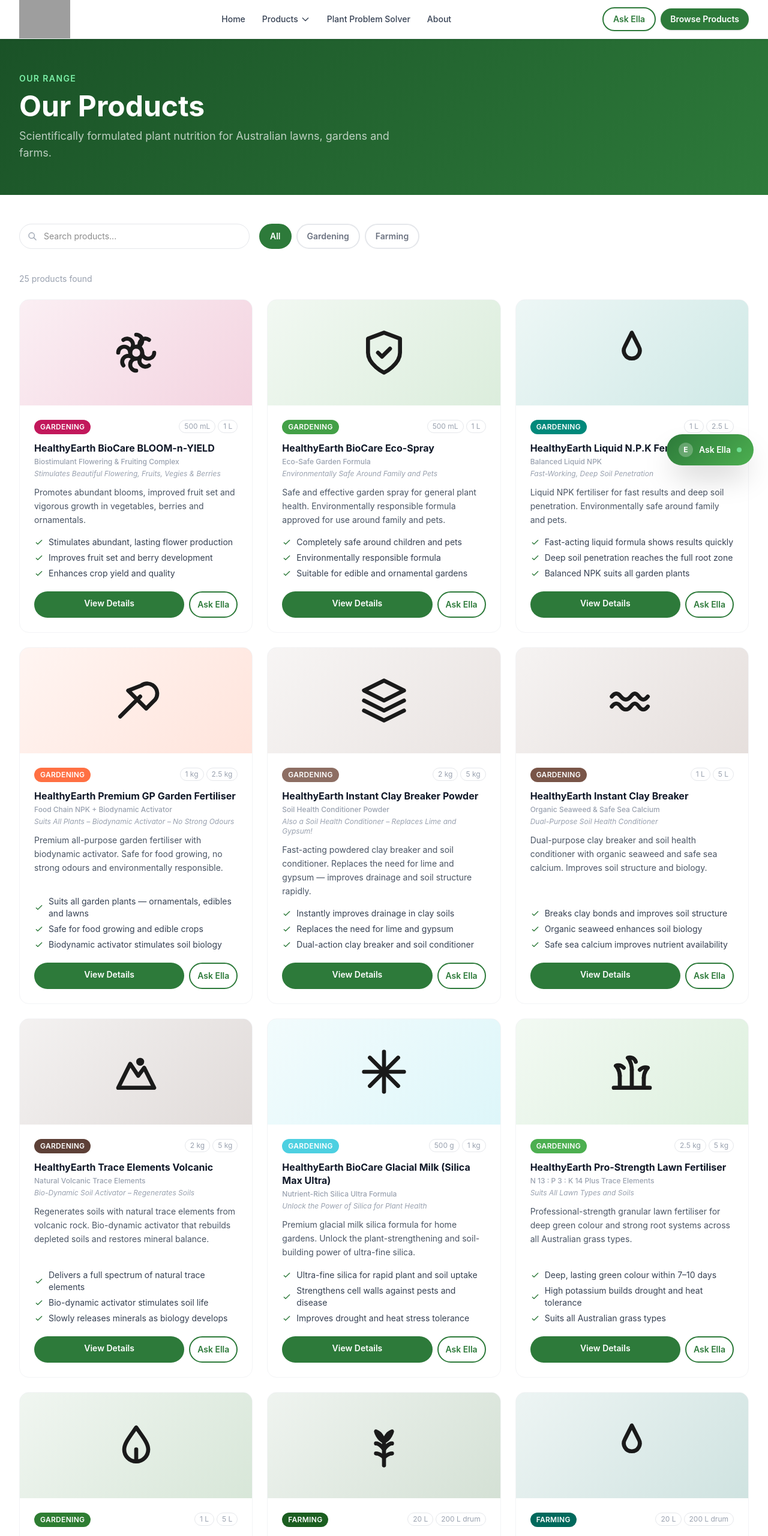
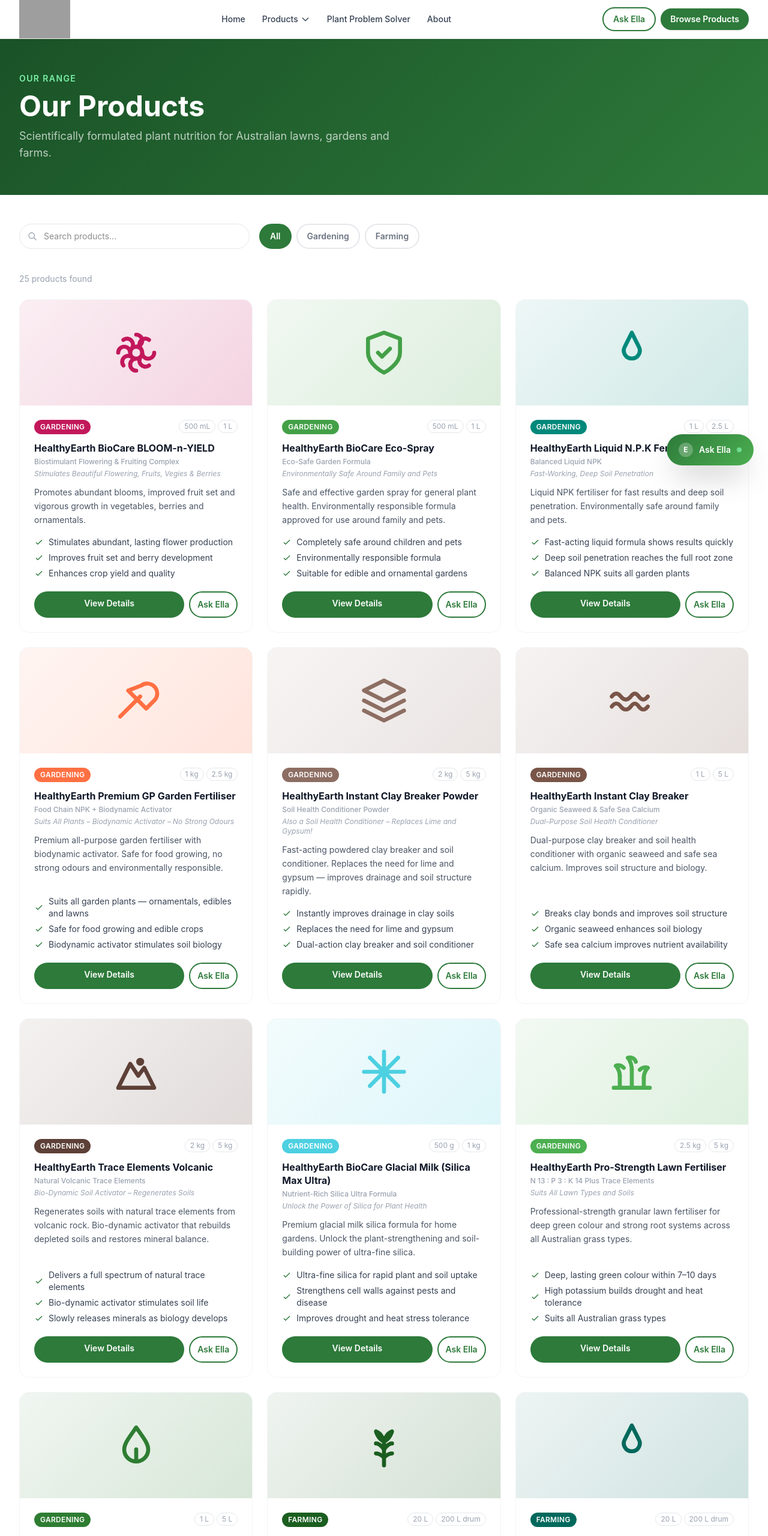
Before and after one commit to xUrbanShotsx/Healthy-Earth, a Next.js app: page /products in a window 1280 px wide. Shown: the top 2561 px of the page at 60% size. Built offline with nearby package versions, Linux system fonts and the light colour scheme; grey boxes are pictures that could not be loaded.

Commit message:
Fix Icon component: add style prop and CSSProperties import for Vercel build
Co-Authored-By: Claude Sonnet 4.6 <noreply@anthropic.com>

```diff
--- a/components/Icon.tsx
+++ b/components/Icon.tsx
@@ -1,3 +1,5 @@
+import type { CSSProperties } from "react";
+
 export type IconName =
   | "leaf" | "lawn" | "fruit" | "soil" | "bug" | "sprout"
   | "beaker" | "chip" | "globe" | "zap" | "trending"
@@ -7,62 +9,62 @@ export type IconName =
 
 const S = { fill: "none", stroke: "currentColor", strokeWidth: 2, strokeLinecap: "round" as const, strokeLinejoin: "round" as const };
 
-export function Icon({ name, className = "w-5 h-5" }: { name: IconName; className?: string }) {
+export function Icon({ name, className = "w-5 h-5", style }: { name: IconName; className?: string; style?: CSSProperties }) {
   switch (name) {
     case "leaf":
-      return <svg viewBox="0 0 24 24" className={className} {...S}><path d="M12 3C8.5 8 6 11 6 14a6 6 0 0012 0c0-3-2.5-6-6-11z"/><path d="M12 20v-6"/></svg>;
+      return <svg viewBox="0 0 24 24" className={className} style={style} {...S}><path d="M12 3C8.5 8 6 11 6 14a6 6 0 0012 0c0-3-2.5-6-6-11z"/><path d="M12 20v-6"/></svg>;
     case "lawn":
-      return <svg viewBox="0 0 24 24" className={className} {...S}><path d="M3 20h18"/><path d="M6 20v-6"/><path d="M12 20v-9"/><path d="M18 20v-5"/><path d="M6 14c0-3-2-5-2-5s2-1 4 1"/><path d="M12 11c0-4-2-6-2-6s3-1 4 2"/><path d="M18 15c0-3 2-5 2-5s-2-1-4 1"/></svg>;
+      return <svg viewBox="0 0 24 24" className={className} style={style} {...S}><path d="M3 20h18"/><path d="M6 20v-6"/><path d="M12 20v-9"/><path d="M18 20v-5"/><path d="M6 14c0-3-2-5-2-5s2-1 4 1"/><path d="M12 11c0-4-2-6-2-6s3-1 4 2"/><path d="M18 15c0-3 2-5 2-5s-2-1-4 1"/></svg>;
     case "fruit":
-      return <svg viewBox="0 0 24 24" className={className} {...S}><path d="M12 2v3"/><path d="M15 3c1.5-1.5 4-1 4 1"/><circle cx="12" cy="13" r="7"/></svg>;
+      return <svg viewBox="0 0 24 24" className={className} style={style} {...S}><path d="M12 2v3"/><path d="M15 3c1.5-1.5 4-1 4 1"/><circle cx="12" cy="13" r="7"/></svg>;
     case "soil":
-      return <svg viewBox="0 0 24 24" className={className} {...S}><path d="M2 8h20"/><path d="M2 14h20"/><path d="M2 20h20"/><path d="M7 8V5"/><path d="M12 8V3"/><path d="M17 8V6"/></svg>;
+      return <svg viewBox="0 0 24 24" className={className} style={style} {...S}><path d="M2 8h20"/><path d="M2 14h20"/><path d="M2 20h20"/><path d="M7 8V5"/><path d="M12 8V3"/><path d="M17 8V6"/></svg>;
     case "bug":
-      return <svg viewBox="0 0 24 24" className={className} {...S}><circle cx="12" cy="12" r="4"/><path d="M12 8V4"/><path d="M8 12H4"/><path d="M20 12h-4"/><path d="M6.3 6.3 8 8"/><path d="M17.7 6.3 16 8"/><path d="M6.3 17.7 8 16"/><path d="M17.7 17.7 16 16"/></svg>;
+      return <svg viewBox="0 0 24 24" className={className} style={style} {...S}><circle cx="12" cy="12" r="4"/><path d="M12 8V4"/><path d="M8 12H4"/><path d="M20 12h-4"/><path d="M6.3 6.3 8 8"/><path d="M17.7 6.3 16 8"/><path d="M6.3 17.7 8 16"/><path d="M17.7 17.7 16 16"/></svg>;
     case "sprout":
-      return <svg viewBox="0 0 24 24" className={className} {...S}><path d="M12 22V12"/><path d="M12 12C12 7 8 4 3 5c0 5 4 7 9 7"/><path d="M12 12c0-5 4-8 9-7-2 5-6 7-9 7"/></svg>;
+      return <svg viewBox="0 0 24 24" className={className} style={style} {...S}><path d="M12 22V12"/><path d="M12 12C12 7 8 4 3 5c0 5 4 7 9 7"/><path d="M12 12c0-5 4-8 9-7-2 5-6 7-9 7"/></svg>;
     case "seed":
-      return <svg viewBox="0 0 24 24" className={className} {...S}><ellipse cx="12" cy="10" rx="5" ry="7"/><path d="M12 17v5"/><path d="M9 19c-3 1-5 0-5 0s1-3 4-3"/></svg>;
+      return <svg viewBox="0 0 24 24" className={className} style={style} {...S}><ellipse cx="12" cy="10" rx="5" ry="7"/><path d="M12 17v5"/><path d="M9 19c-3 1-5 0-5 0s1-3 4-3"/></svg>;
     case "beaker":
-      return <svg viewBox="0 0 24 24" className={className} {...S}><path d="M9 3h6M9 3v6L6 18h12L15 9V3"/><path d="M7 15h10"/></svg>;
+      return <svg viewBox="0 0 24 24" className={className} style={style} {...S}><path d="M9 3h6M9 3v6L6 18h12L15 9V3"/><path d="M7 15h10"/></svg>;
     case "chip":
-      return <svg viewBox="0 0 24 24" className={className} {...S}><rect x="7" y="7" width="10" height="10" rx="1"/><path d="M9 7V4"/><path d="M12 7V4"/><path d="M15 7V4"/><path d="M9 20v-3"/><path d="M12 20v-3"/><path d="M15 20v-3"/><path d="M4 9h3"/><path d="M4 12h3"/><path d="M4 15h3"/><path d="M17 9h3"/><path d="M17 12h3"/><path d="M17 15h3"/></svg>;
+      return <svg viewBox="0 0 24 24" className={className} style={style} {...S}><rect x="7" y="7" width="10" height="10" rx="1"/><path d="M9 7V4"/><path d="M12 7V4"/><path d="M15 7V4"/><path d="M9 20v-3"/><path d="M12 20v-3"/><path d="M15 20v-3"/><path d="M4 9h3"/><path d="M4 12h3"/><path d="M4 15h3"/><path d="M17 9h3"/><path d="M17 12h3"/><path d="M17 15h3"/></svg>;
     case "globe":
-      return <svg viewBox="0 0 24 24" className={className} {...S}><circle cx="12" cy="12" r="10"/><path d="M2 12h20"/><path d="M12 2a15 15 0 014 10 15 15 0 01-4 10 15 15 0 01-4-10 15 15 0 014-10z"/></svg>;
+      return <svg viewBox="0 0 24 24" className={className} style={style} {...S}><circle cx="12" cy="12" r="10"/><path d="M2 12h20"/><path d="M12 2a15 15 0 014 10 15 15 0 01-4 10 15 15 0 01-4-10 15 15 0 014-10z"/></svg>;
     case "zap":
-      return <svg viewBox="0 0 24 24" className={className} {...S}><path d="M13 2L3 14h9l-1 8 10-12h-9l1-8z"/></svg>;
+      return <svg viewBox="0 0 24 24" className={className} style={style} {...S}><path d="M13 2L3 14h9l-1 8 10-12h-9l1-8z"/></svg>;
     case "trending":
-      return <svg viewBox="0 0 24 24" className={className} {...S}><path d="M22 7l-9 9-4-4L2 18"/><path d="M17 7h5v5"/></svg>;
+      return <svg viewBox="0 0 24 24" className={className} style={style} {...S}><path d="M22 7l-9 9-4-4L2 18"/><path d="M17 7h5v5"/></svg>;
     case "bloom":
-      return <svg viewBox="0 0 24 24" className={className} {...S}><circle cx="12" cy="12" r="3"/><path d="M12 3a3 3 0 010 6"/><path d="M12 21a3 3 0 010-6"/><path d="M3 12a3 3 0 016 0"/><path d="M21 12a3 3 0 01-6 0"/><path d="M5.6 5.6a3 3 0 014.2 4.2"/><path d="M14.2 14.2a3 3 0 004.2 4.2"/><path d="M14.2 9.8a3 3 0 014.2-4.2"/><path d="M5.6 18.4a3 3 0 014.2-4.2"/></svg>;
+      return <svg viewBox="0 0 24 24" className={className} style={style} {...S}><circle cx="12" cy="12" r="3"/><path d="M12 3a3 3 0 010 6"/><path d="M12 21a3 3 0 010-6"/><path d="M3 12a3 3 0 016 0"/><path d="M21 12a3 3 0 01-6 0"/><path d="M5.6 5.6a3 3 0 014.2 4.2"/><path d="M14.2 14.2a3 3 0 004.2 4.2"/><path d="M14.2 9.8a3 3 0 014.2-4.2"/><path d="M5.6 18.4a3 3 0 014.2-4.2"/></svg>;
     case "drops":
-      return <svg viewBox="0 0 24 24" className={className} {...S}><path d="M12 2L8.5 9a4 4 0 107 0L12 2z"/></svg>;
+      return <svg viewBox="0 0 24 24" className={className} style={style} {...S}><path d="M12 2L8.5 9a4 4 0 107 0L12 2z"/></svg>;
     case "spray":
-      return <svg viewBox="0 0 24 24" className={className} {...S}><path d="M3 9h10v9a2 2 0 01-2 2H5a2 2 0 01-2-2V9z"/><path d="M13 13h2a4 4 0 004-4V5"/><path d="M19 5h-4"/><path d="M17 5V3"/><path d="M20 9l2-2"/><path d="M20 5l2 2"/></svg>;
+      return <svg viewBox="0 0 24 24" className={className} style={style} {...S}><path d="M3 9h10v9a2 2 0 01-2 2H5a2 2 0 01-2-2V9z"/><path d="M13 13h2a4 4 0 004-4V5"/><path d="M19 5h-4"/><path d="M17 5V3"/><path d="M20 9l2-2"/><path d="M20 5l2 2"/></svg>;
     case "layers":
-      return <svg viewBox="0 0 24 24" className={className} {...S}><path d="M12 2L2 7l10 5 10-5-10-5z"/><path d="M2 17l10 5 10-5"/><path d="M2 12l10 5 10-5"/></svg>;
+      return <svg viewBox="0 0 24 24" className={className} style={style} {...S}><path d="M12 2L2 7l10 5 10-5-10-5z"/><path d="M2 17l10 5 10-5"/><path d="M2 12l10 5 10-5"/></svg>;
     case "mountain":
-      return <svg viewBox="0 0 24 24" className={className} {...S}><path d="M3 20L9 8l4 6 3-4 5 10H3z"/><path d="M13 7a1 1 0 102 0 1 1 0 00-2 0"/></svg>;
+      return <svg viewBox="0 0 24 24" className={className} style={style} {...S}><path d="M3 20L9 8l4 6 3-4 5 10H3z"/><path d="M13 7a1 1 0 102 0 1 1 0 00-2 0"/></svg>;
     case "snowflake":
-      return <svg viewBox="0 0 24 24" className={className} {...S}><path d="M12 2v20"/><path d="M2 12h20"/><path d="M4.93 4.93l14.14 14.14"/><path d="M19.07 4.93L4.93 19.07"/><circle cx="12" cy="12" r="1.5" fill="currentColor" stroke="none"/></svg>;
+      return <svg viewBox="0 0 24 24" className={className} style={style} {...S}><path d="M12 2v20"/><path d="M2 12h20"/><path d="M4.93 4.93l14.14 14.14"/><path d="M19.07 4.93L4.93 19.07"/><circle cx="12" cy="12" r="1.5" fill="currentColor" stroke="none"/></svg>;
     case "wheat":
-      return <svg viewBox="0 0 24 24" className={className} {...S}><path d="M12 22V10"/><path d="M12 10c0 0-1-4-4-5 0 0 1 4 4 5"/><path d="M12 10c0 0 1-4 4-5 0 0-1 4-4 5"/><path d="M12 14c0 0-2-3-4-3"/><path d="M12 14c0 0 2-3 4-3"/><path d="M12 18c0 0-2-2-4-2"/><path d="M12 18c0 0 2-2 4-2"/></svg>;
+      return <svg viewBox="0 0 24 24" className={className} style={style} {...S}><path d="M12 22V10"/><path d="M12 10c0 0-1-4-4-5 0 0 1 4 4 5"/><path d="M12 10c0 0 1-4 4-5 0 0-1 4-4 5"/><path d="M12 14c0 0-2-3-4-3"/><path d="M12 14c0 0 2-3 4-3"/><path d="M12 18c0 0-2-2-4-2"/><path d="M12 18c0 0 2-2 4-2"/></svg>;
     case "shovel":
-      return <svg viewBox="0 0 24 24" className={className} {...S}><path d="M4 20l10-10"/><path d="M14.5 4.5a5 5 0 017 7L17 16l-9-9 6.5-2.5z"/></svg>;
+      return <svg viewBox="0 0 24 24" className={className} style={style} {...S}><path d="M4 20l10-10"/><path d="M14.5 4.5a5 5 0 017 7L17 16l-9-9 6.5-2.5z"/></svg>;
     case "palette":
-      return <svg viewBox="0 0 24 24" className={className} {...S}><path d="M12 2C6.48 2 2 6.48 2 12c0 5.52 4.48 10 10 10 1.1 0 2-.9 2-2 0-.53-.21-1.01-.54-1.36-.32-.35-.53-.83-.53-1.36 0-1.1.9-2 2-2h2.36c2.95 0 5.04-2.37 5.04-5C22.33 6.18 17.7 2 12 2z"/><circle cx="6.5" cy="11.5" r="1.5" fill="currentColor" stroke="none"/><circle cx="9.5" cy="7.5" r="1.5" fill="currentColor" stroke="none"/><circle cx="14.5" cy="7.5" r="1.5" fill="currentColor" stroke="none"/><circle cx="17.5" cy="11.5" r="1.5" fill="currentColor" stroke="none"/></svg>;
+      return <svg viewBox="0 0 24 24" className={className} style={style} {...S}><path d="M12 2C6.48 2 2 6.48 2 12c0 5.52 4.48 10 10 10 1.1 0 2-.9 2-2 0-.53-.21-1.01-.54-1.36-.32-.35-.53-.83-.53-1.36 0-1.1.9-2 2-2h2.36c2.95 0 5.04-2.37 5.04-5C22.33 6.18 17.7 2 12 2z"/><circle cx="6.5" cy="11.5" r="1.5" fill="currentColor" stroke="none"/><circle cx="9.5" cy="7.5" r="1.5" fill="currentColor" stroke="none"/><circle cx="14.5" cy="7.5" r="1.5" fill="currentColor" stroke="none"/><circle cx="17.5" cy="11.5" r="1.5" fill="currentColor" stroke="none"/></svg>;
     case "microscope":
-      return <svg viewBox="0 0 24 24" className={className} {...S}><path d="M9 3h6v10H9V3z"/><path d="M7 13h10"/><path d="M12 13v8"/><path d="M8 21h8"/><path d="M9 3L7 1"/><path d="M15 3l2-2"/></svg>;
+      return <svg viewBox="0 0 24 24" className={className} style={style} {...S}><path d="M9 3h6v10H9V3z"/><path d="M7 13h10"/><path d="M12 13v8"/><path d="M8 21h8"/><path d="M9 3L7 1"/><path d="M15 3l2-2"/></svg>;
     case "rocket":
-      return <svg viewBox="0 0 24 24" className={className} {...S}><path d="M4.5 16.5c-1.5 1.26-2 5-2 5s3.74-.5 5-2c.71-.84.7-2.13-.09-2.91a2.18 2.18 0 00-2.91-.09z"/><path d="M12 15l-3-3a22 22 0 012-3.95A12.88 12.88 0 0122 2c0 2.72-.78 7.5-6 11a22.35 22.35 0 01-4 2z"/><path d="M9 12H4s.55-3.03 2-4"/><path d="M12 15v5s3.03-.55 4-2"/></svg>;
+      return <svg viewBox="0 0 24 24" className={className} style={style} {...S}><path d="M4.5 16.5c-1.5 1.26-2 5-2 5s3.74-.5 5-2c.71-.84.7-2.13-.09-2.91a2.18 2.18 0 00-2.91-.09z"/><path d="M12 15l-3-3a22 22 0 012-3.95A12.88 12.88 0 0122 2c0 2.72-.78 7.5-6 11a22.35 22.35 0 01-4 2z"/><path d="M9 12H4s.55-3.03 2-4"/><path d="M12 15v5s3.03-.55 4-2"/></svg>;
     case "waves":
-      return <svg viewBox="0 0 24 24" className={className} {...S}><path d="M2 10c1.5-2 3-2 4.5 0S10 12 11.5 10 14 8 15.5 10s3 2 4.5 0"/><path d="M2 15c1.5-2 3-2 4.5 0S10 17 11.5 15s2.5-2 4 0 3 2 4.5 0"/></svg>;
+      return <svg viewBox="0 0 24 24" className={className} style={style} {...S}><path d="M2 10c1.5-2 3-2 4.5 0S10 12 11.5 10 14 8 15.5 10s3 2 4.5 0"/><path d="M2 15c1.5-2 3-2 4.5 0S10 17 11.5 15s2.5-2 4 0 3 2 4.5 0"/></svg>;
     case "shield":
-      return <svg viewBox="0 0 24 24" className={className} {...S}><path d="M12 22s8-4 8-10V5l-8-3-8 3v7c0 6 8 10 8 10z"/><path d="M9 12l2 2 4-4"/></svg>;
+      return <svg viewBox="0 0 24 24" className={className} style={style} {...S}><path d="M12 22s8-4 8-10V5l-8-3-8 3v7c0 6 8 10 8 10z"/><path d="M9 12l2 2 4-4"/></svg>;
     case "sparkles":
-      return <svg viewBox="0 0 24 24" className={className} {...S}><path d="M12 3l1.5 4.5L18 9l-4.5 1.5L12 15l-1.5-4.5L6 9l4.5-1.5L12 3z"/><path d="M5 5l.75 2.25L8 8l-2.25.75L5 11l-.75-2.25L2 8l2.25-.75L5 5z"/><path d="M19 15l.75 2.25L22 18l-2.25.75L19 21l-.75-2.25L16 18l2.25-.75L19 15z"/></svg>;
+      return <svg viewBox="0 0 24 24" className={className} style={style} {...S}><path d="M12 3l1.5 4.5L18 9l-4.5 1.5L12 15l-1.5-4.5L6 9l4.5-1.5L12 3z"/><path d="M5 5l.75 2.25L8 8l-2.25.75L5 11l-.75-2.25L2 8l2.25-.75L5 5z"/><path d="M19 15l.75 2.25L22 18l-2.25.75L19 21l-.75-2.25L16 18l2.25-.75L19 15z"/></svg>;
     case "crystal":
-      return <svg viewBox="0 0 24 24" className={className} {...S}><path d="M6 3l-4 6 10 12 10-12-4-6H6z"/><path d="M2 9h20"/><path d="M12 3l4 6-4 12-4-12 4-6z"/></svg>;
+      return <svg viewBox="0 0 24 24" className={className} style={style} {...S}><path d="M6 3l-4 6 10 12 10-12-4-6H6z"/><path d="M2 9h20"/><path d="M12 3l4 6-4 12-4-12 4-6z"/></svg>;
     default:
       return null;
   }
```
